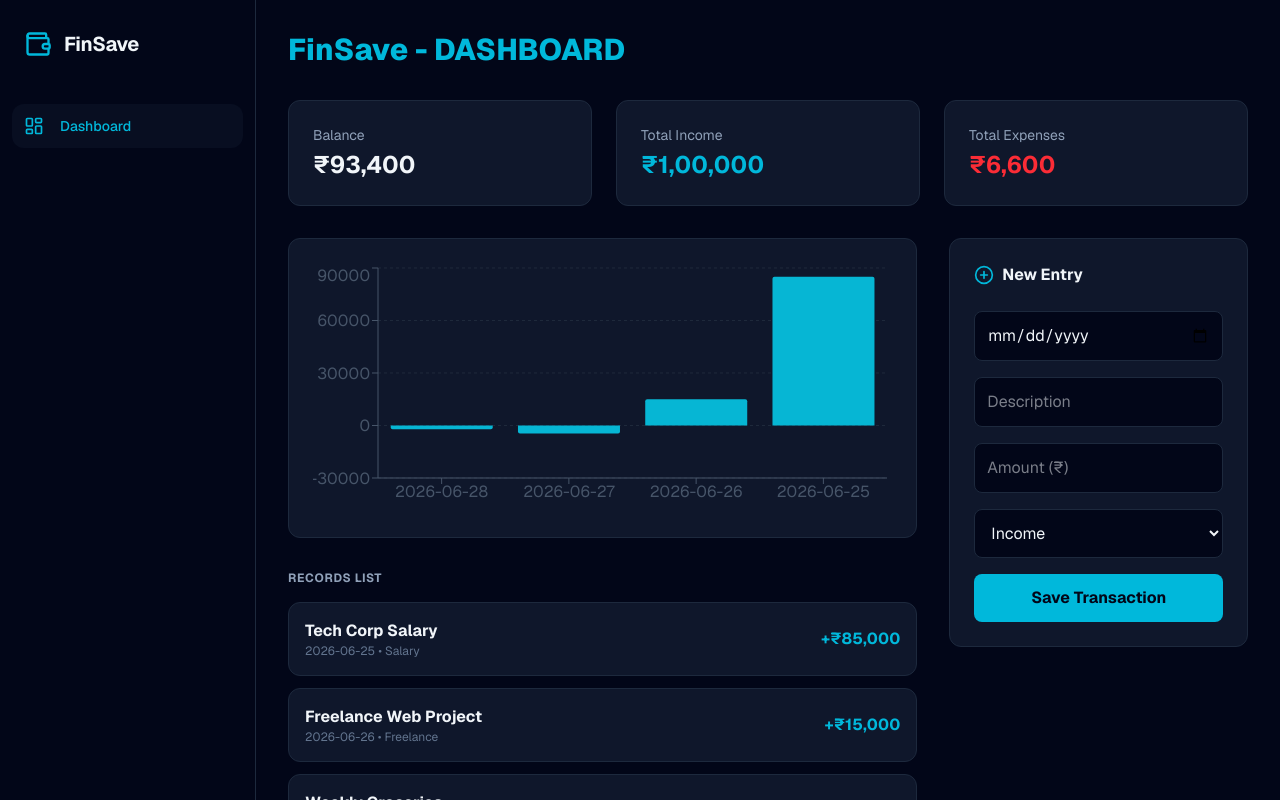
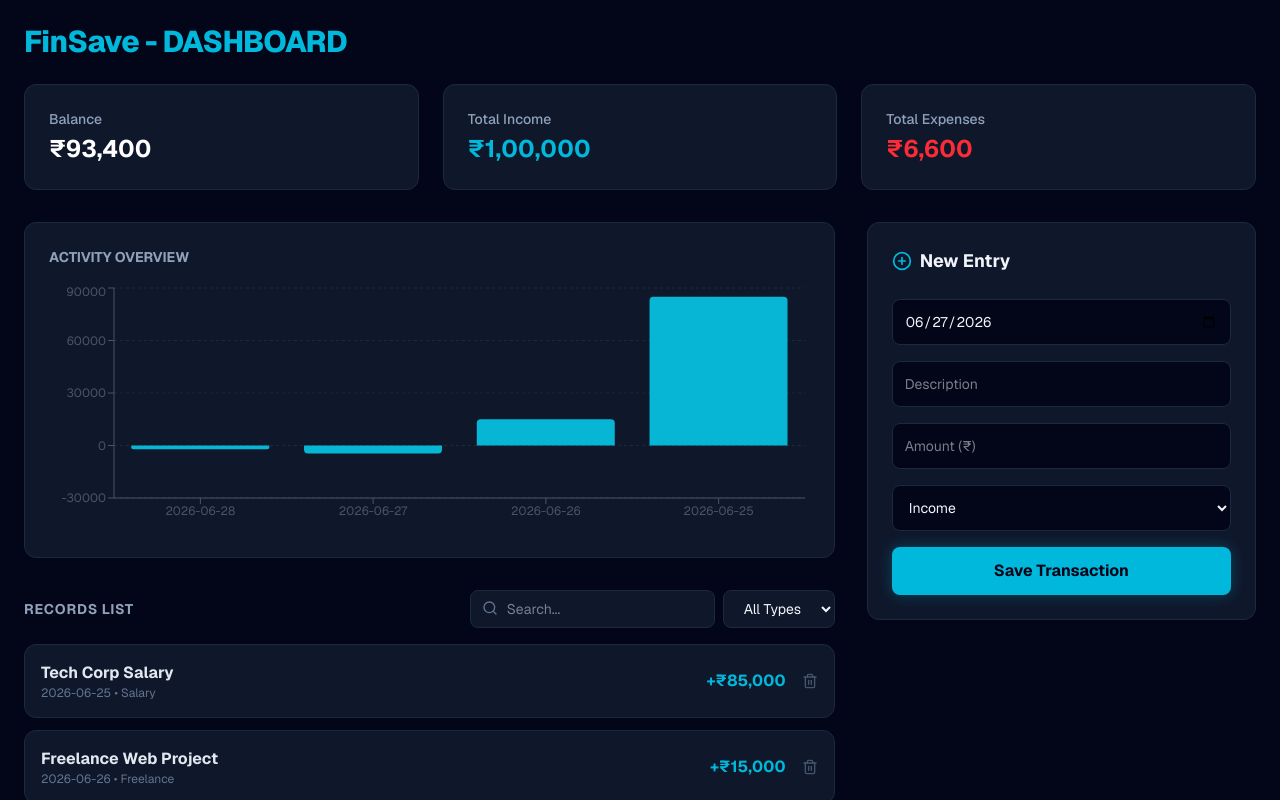
Before and after one commit to jaswanthr-dev/finsave-tracker, a Next.js app: page / in a window 1280 px wide. Shown: the top 800 px of the page. Built offline with nearby package versions, Linux system fonts and the light colour scheme.

Commit message:
feat: [describe your update here]

```diff
--- a/app/page.tsx
+++ b/app/page.tsx
@@ -1,7 +1,7 @@
 'use client';
 import { useState, useMemo, useEffect } from 'react';
 import { BarChart, Bar, XAxis, YAxis, CartesianGrid, Tooltip, ResponsiveContainer } from 'recharts';
-import { LayoutDashboard, Wallet, TrendingUp, TrendingDown, History, PlusCircle, Menu, Sun, Moon, Trash2 } from 'lucide-react';
+import { LayoutDashboard, Wallet, TrendingUp, TrendingDown, History, PlusCircle, Search, Trash2 } from 'lucide-react';
 
 interface Transaction {
   id: number;
@@ -20,13 +20,12 @@ const INITIAL_DATA: Transaction[] = [
 ];
 
 export default function FinSaveDashboard() {
-  const [isMounted, setIsMounted] = useState(false);
-  const [isSidebarOpen, setIsSidebarOpen] = useState(true);
   const [transactions, setTransactions] = useState<Transaction[]>(INITIAL_DATA);
-  const [formData, setFormData] = useState({ date: '2026-06-27', desc: '', amount: '', type: 'Income', category: 'Salary' });
+  const [searchTerm, setSearchTerm] = useState('');
+  const [filterType, setFilterType] = useState<'All' | 'Income' | 'Expense'>('All');
+  const [formData, setFormData] = useState({ date: new Date().toISOString().split('T')[0], desc: '', amount: '', type: 'Income', category: 'Salary' });
 
-  useEffect(() => { setIsMounted(true); }, []);
-
+  // Compute Stats
   const stats = useMemo(() => {
     const balance = transactions.reduce((acc, t) => acc + t.amount, 0);
     const income = transactions.filter((t) => t.amount > 0).reduce((acc, t) => acc + t.amount, 0);
@@ -34,111 +33,108 @@ export default function FinSaveDashboard() {
     return { balance, income, expense };
   }, [transactions]);
 
+  // Filtering & Searching Logic
+  const filteredTransactions = transactions.filter(t =>
+    (filterType === 'All' || t.type === filterType) &&
+    t.desc.toLowerCase().includes(searchTerm.toLowerCase())
+  );
+
   const addTransaction = () => {
     if (!formData.desc || !formData.amount) return;
-    const newTx: Transaction = {
+    setTransactions(prev => [{
       id: Date.now(),
       date: formData.date,
       desc: formData.desc,
       category: formData.category,
       type: formData.type as 'Income' | 'Expense',
       amount: formData.type === 'Expense' ? -Math.abs(Number(formData.amount)) : Math.abs(Number(formData.amount))
-    };
-    setTransactions((prev) => [newTx, ...prev]);
+    }, ...prev]);
     setFormData({ ...formData, desc: '', amount: '' });
   };
 
-  const deleteTransaction = (id: number) => setTransactions(prev => prev.filter(t => t.id !== id));
+  return (
+    <div className="min-h-screen bg-slate-950 text-slate-100 p-6 font-sans">
+      {/* Header Section */}
+      <header className="mb-8">
+        <h1 className="text-3xl font-extrabold text-cyan-500 mb-6 tracking-tight">FinSave - DASHBOARD</h1>
+        <div className="grid grid-cols-1 md:grid-cols-3 gap-6">
+            {[ {label: 'Balance', val: stats.balance, color: 'text-white'}, {label: 'Total Income', val: stats.income, color: 'text-cyan-500'}, {label: 'Total Expenses', val: stats.expense, color: 'text-red-500'} ].map((s, i) => (
+                <div key={i} className="p-6 rounded-xl bg-slate-900 border border-slate-800 hover:border-cyan-500/30 transition-all">
+                    <p className="text-slate-400 text-sm font-medium">{s.label}</p>
+                    <h3 className={`text-2xl font-bold mt-1 ${s.color}`}>₹{s.val.toLocaleString('en-IN')}</h3>
+                </div>
+            ))}
+        </div>
+      </header>
 
-  if (!isMounted) return null;
-
-  return (
-    <div className="flex min-h-screen bg-slate-950 text-slate-100 font-sans">
-      {/* Sidebar */}
-      <aside className={`border-r border-slate-800 transition-all duration-300 flex flex-col py-6 ${isSidebarOpen ? 'w-64' : 'w-20'}`}>
-        <div className={`flex items-center mb-10 h-10 ${isSidebarOpen ? 'px-6 gap-3' : 'justify-center'}`}>
-          <Wallet size={28} className="shrink-0 text-cyan-500" />
-          {isSidebarOpen && <h1 className="text-xl font-bold tracking-tight">FinSave</h1>}
-        </div>
-        <nav className="flex-1 space-y-2 px-3">
-            <button className="w-full flex items-center p-3 rounded-xl bg-slate-900/50 text-cyan-500">
-                <LayoutDashboard size={20} />
-                {isSidebarOpen && <span className="ml-4 font-medium text-sm">Dashboard</span>}
-            </button>
-        </nav>
-      </aside>
-
-      {/* Main Content */}
-      <main className="flex-1 p-8">
-        <h2 className="text-3xl font-extrabold text-cyan-500 mb-8">FinSave - DASHBOARD</h2>
-
-        {/* Top Stats Cards */}
-        <div className="grid grid-cols-1 md:grid-cols-3 gap-6 mb-8">
+      <div className="grid grid-cols-1 lg:grid-cols-3 gap-8">
+        {/* Left Col: Main Chart & Records */}
+        <div className="lg:col-span-2 space-y-8">
             <div className="p-6 rounded-xl bg-slate-900 border border-slate-800">
-                <p className="text-slate-400 text-sm">Balance</p>
-                <h3 className="text-2xl font-bold mt-1">₹{stats.balance.toLocaleString('en-IN')}</h3>
-            </div>
-            <div className="p-6 rounded-xl bg-slate-900 border border-slate-800">
-                <p className="text-slate-400 text-sm">Total Income</p>
-                <h3 className="text-2xl font-bold mt-1 text-cyan-500">₹{stats.income.toLocaleString('en-IN')}</h3>
-            </div>
-            <div className="p-6 rounded-xl bg-slate-900 border border-slate-800">
-                <p className="text-slate-400 text-sm">Total Expenses</p>
-                <h3 className="text-2xl font-bold mt-1 text-red-500">₹{stats.expense.toLocaleString('en-IN')}</h3>
-            </div>
-        </div>
-
-        <div className="grid grid-cols-3 gap-8">
-            {/* Left: Graph & Records */}
-            <div className="col-span-2 space-y-8">
-                <div className="p-6 rounded-xl bg-slate-900 border border-slate-800">
+                <h3 className="text-sm font-bold text-slate-400 mb-4 uppercase">Activity Overview</h3>
                 <ResponsiveContainer width="100%" height={250}>
                     <BarChart data={transactions.slice().reverse()}>
                         <CartesianGrid strokeDasharray="3 3" stroke="#1e293b" vertical={false} />
-                            <XAxis dataKey="date" stroke="#475569" />
-                            <YAxis stroke="#475569" />
-                            <Tooltip contentStyle={{ backgroundColor: '#0f172a', borderColor: '#06b6d4' }} />
-                            <Bar dataKey="amount" fill="#06b6d4" radius={[2, 2, 0, 0]} />
+                        <XAxis dataKey="date" stroke="#475569" fontSize={12}/>
+                        <YAxis stroke="#475569" fontSize={12}/>
+                        <Tooltip contentStyle={{ backgroundColor: '#0f172a', borderColor: '#06b6d4', borderRadius: '8px' }} />
+                        <Bar dataKey="amount" fill="#06b6d4" radius={[4, 4, 0, 0]} />
                     </BarChart>
                 </ResponsiveContainer>
             </div>
 
+            {/* Controls & Records List */}
             <div>
-                    <h3 className="text-slate-400 uppercase text-xs font-bold mb-4 tracking-wider">RECORDS LIST</h3>
+                <div className="flex justify-between items-center mb-4">
+                    <h3 className="text-sm font-bold text-slate-400 uppercase tracking-wider">RECORDS LIST</h3>
+                    <div className="flex gap-2">
+                        <div className="relative">
+                            <Search className="absolute left-3 top-2.5 text-slate-500" size={16}/>
+                            <input type="text" placeholder="Search..." className="pl-9 pr-4 py-2 bg-slate-900 border border-slate-800 rounded-lg text-sm text-slate-200 focus:outline-none focus:border-cyan-500" onChange={(e) => setSearchTerm(e.target.value)} />
+                        </div>
+                        <select className="bg-slate-900 border border-slate-800 rounded-lg px-4 text-sm focus:outline-none focus:border-cyan-500" onChange={(e) => setFilterType(e.target.value as any)}>
+                            <option value="All">All Types</option>
+                            <option value="Income">Income</option>
+                            <option value="Expense">Expense</option>
+                        </select>
+                    </div>
+                </div>
                 <div className="space-y-3">
-                        {transactions.map((t) => (
-                            <div key={t.id} className="flex justify-between items-center p-4 rounded-xl bg-slate-900 border border-slate-800">
+                    {filteredTransactions.map((t) => (
+                        <div key={t.id} className="flex justify-between items-center p-4 rounded-xl bg-slate-900 border border-slate-800 hover:border-slate-700 transition">
                             <div>
-                                    <p className="font-bold">{t.desc}</p>
+                                <p className="font-bold text-slate-200">{t.desc}</p>
                                 <p className="text-xs text-slate-500">{t.date} • {t.category}</p>
                             </div>
+                            <div className="flex items-center gap-4">
                                 <span className={`font-bold ${t.amount > 0 ? 'text-cyan-500' : 'text-red-500'}`}>
                                     {t.amount > 0 ? '+' : ''}₹{t.amount.toLocaleString('en-IN')}
                                 </span>
+                                <button onClick={() => setTransactions(transactions.filter(tr => tr.id !== t.id))} className="text-slate-600 hover:text-red-500"><Trash2 size={16}/></button>
+                            </div>
                         </div>
                     ))}
                 </div>
             </div>
         </div>
 
-            {/* Right: New Entry */}
-            <div className="col-span-1">
-                <div className="p-6 rounded-xl bg-slate-900 border border-slate-800 sticky top-8">
-                    <h3 className="font-bold mb-6 flex items-center gap-2"><PlusCircle size={20} className="text-cyan-500"/> New Entry</h3>
+        {/* Right Col: Input Section */}
+        <div className="lg:col-span-1">
+            <div className="p-6 rounded-xl bg-slate-900 border border-slate-800 sticky top-6">
+                <h3 className="font-bold mb-6 flex items-center gap-2 text-lg"><PlusCircle size={20} className="text-cyan-500"/> New Entry</h3>
                 <div className="space-y-4">
-                        <input type="date" className="w-full p-3 bg-slate-950 border border-slate-800 rounded-lg" onChange={(e) => setFormData({...formData, date: e.target.value})} />
-                        <input type="text" placeholder="Description" className="w-full p-3 bg-slate-950 border border-slate-800 rounded-lg" onChange={(e) => setFormData({...formData, desc: e.target.value})} />
-                        <input type="number" placeholder="Amount (₹)" className="w-full p-3 bg-slate-950 border border-slate-800 rounded-lg" onChange={(e) => setFormData({...formData, amount: e.target.value})} />
-                        <select className="w-full p-3 bg-slate-950 border border-slate-800 rounded-lg" onChange={(e) => setFormData({...formData, type: e.target.value as any})}>
+                    <input type="date" className="w-full p-3 bg-slate-950 border border-slate-800 rounded-lg text-sm" onChange={(e) => setFormData({...formData, date: e.target.value})} value={formData.date}/>
+                    <input type="text" placeholder="Description" className="w-full p-3 bg-slate-950 border border-slate-800 rounded-lg text-sm" onChange={(e) => setFormData({...formData, desc: e.target.value})} value={formData.desc}/>
+                    <input type="number" placeholder="Amount (₹)" className="w-full p-3 bg-slate-950 border border-slate-800 rounded-lg text-sm" onChange={(e) => setFormData({...formData, amount: e.target.value})} value={formData.amount}/>
+                    <select className="w-full p-3 bg-slate-950 border border-slate-800 rounded-lg text-sm" onChange={(e) => setFormData({...formData, type: e.target.value as any})}>
                         <option value="Income">Income</option>
                         <option value="Expense">Expense</option>
                     </select>
-                        <button onClick={addTransaction} className="w-full bg-cyan-500 text-slate-950 p-3 rounded-lg font-bold hover:bg-cyan-400">Save Transaction</button>
+                    <button onClick={addTransaction} className="w-full bg-cyan-500 text-slate-950 p-3 rounded-lg font-bold hover:bg-cyan-400 shadow-[0_0_15px_rgba(6,182,212,0.3)] transition">Save Transaction</button>
                 </div>
             </div>
         </div>
       </div>
-      </main>
     </div>
   );
 }
```
Lines whose indentation alone changed are shown as unchanged.
